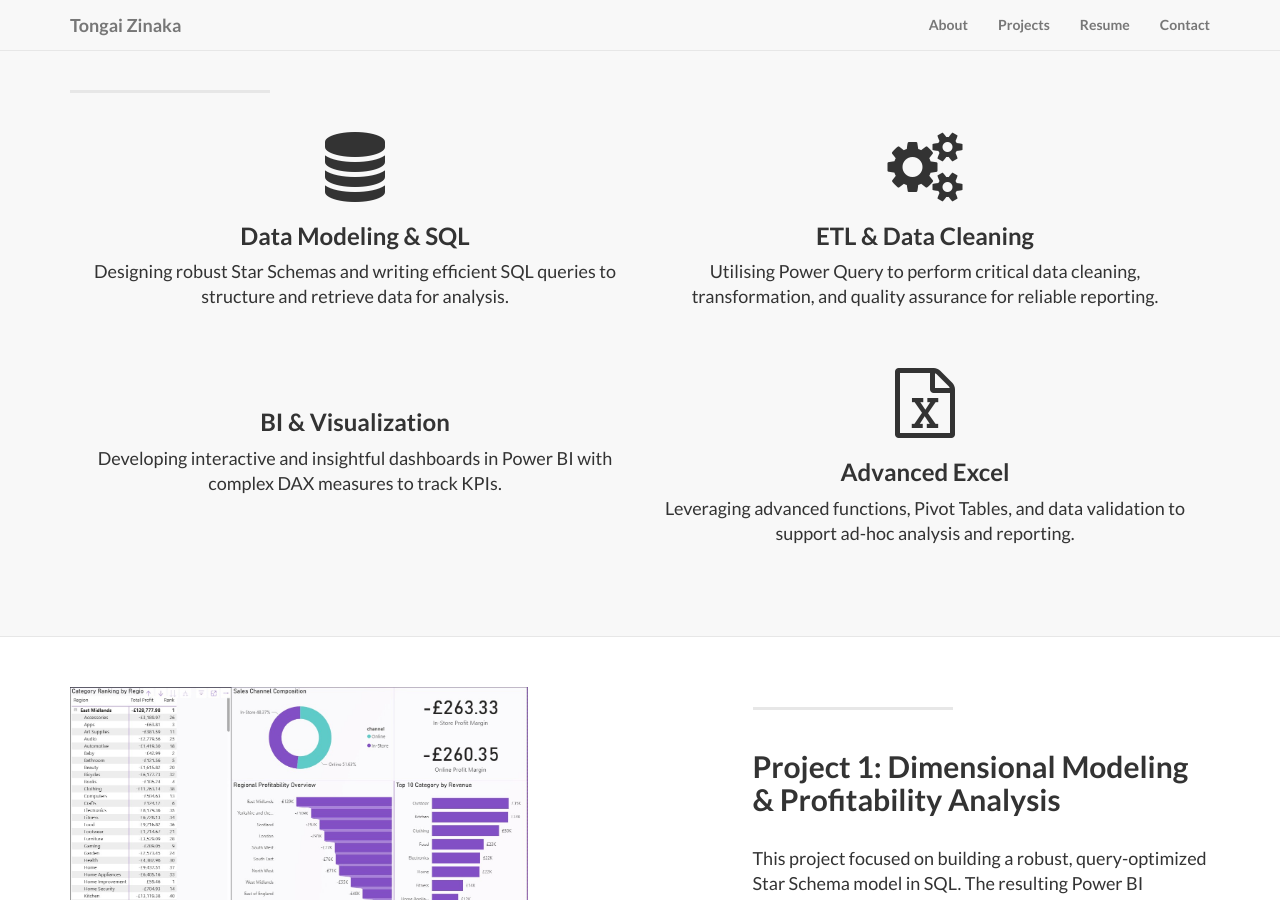
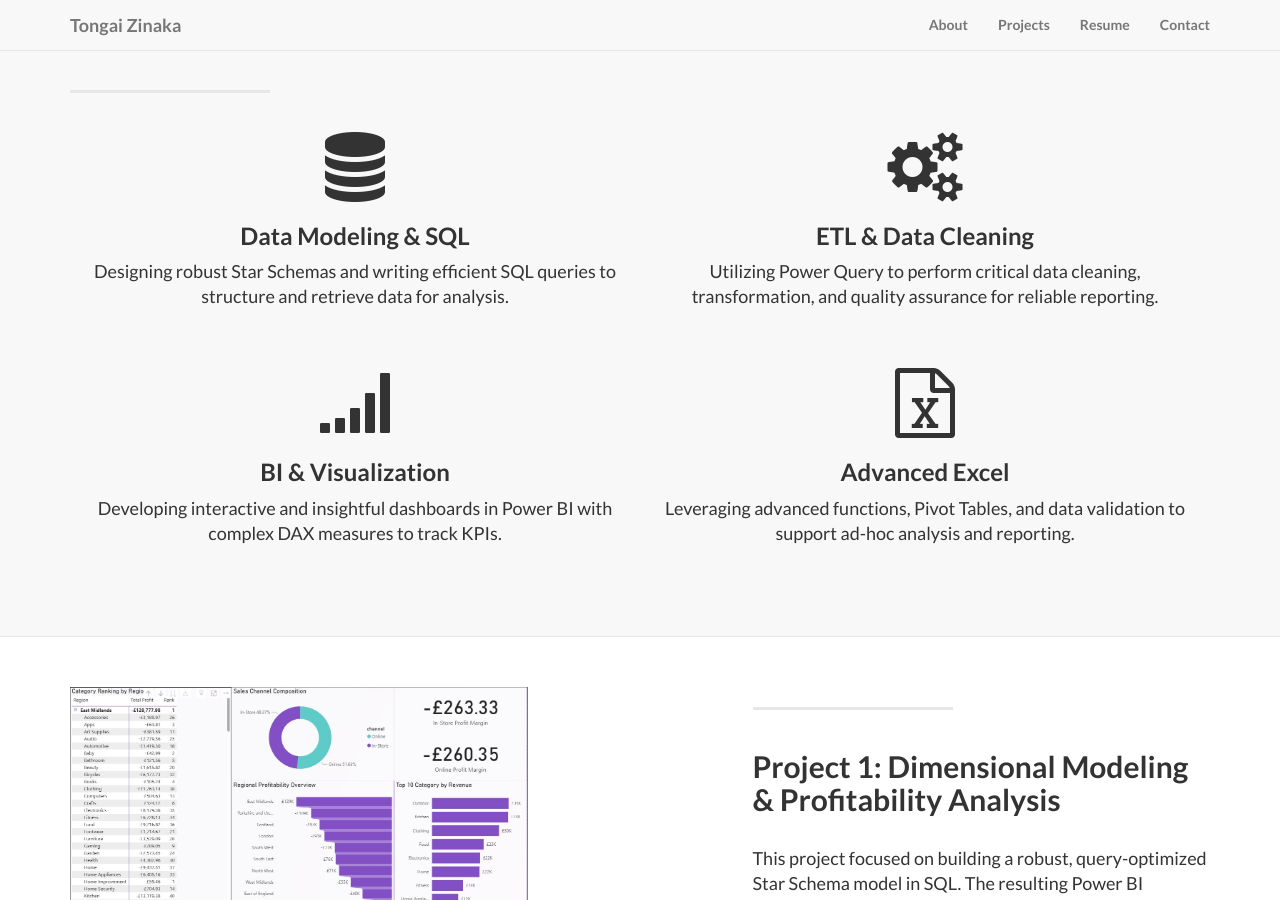
Before and after one commit to Tongai-Zinaka/tongai-zinaka.github.io, a Jekyll site: the page built from index.html, in a window 1280 px wide and 900 px high, scrolled down 1035 px. Built offline with Jekyll 4.4.1, drawn with Linux system fonts in a browser that asks for light colours.

Commit message:
Update index.html

```diff
--- a/index.html
+++ b/index.html
@@ -34,15 +34,16 @@ title: Tongai Zinaka | Data & Business Intelligence Analyst
                     <td style="width: 50%; vertical-align: top; padding: 20px;">
                         <i class="fa fa-cogs fa-5x" aria-hidden="true"></i>
                         <h3>ETL & Data Cleaning</h3>
-                        <p class="lead"> Utilising Power Query to perform critical data cleaning, transformation, and quality assurance for reliable reporting.</p>
+                        <p class="lead">Utilizing Power Query to perform critical data cleaning, transformation, and quality assurance for reliable reporting.</p>
                     </td>
                 </tr>
                 <!-- Second Row of Skills -->
                 <tr style="text-align: center;">
-                   <td style="width: 50%; vertical-align: top; padding: 20px;">
-                       <i class="fa fa-bar-chart fa-5x" aria-hidden="true"></i>
-                       <h3>BI & Visualization</h3>
-                       <p class="lead">Developing interactive and insightful dashboards in Power BI with complex DAX measures to track KPIs.</p>
+                    <td style="width: 50%; vertical-align: top; padding: 20px;">
+                        <!-- THE ICON HAS BEEN CHANGED HERE -->
+                        <i class="fa fa-signal fa-5x" aria-hidden="true"></i>
+                        <h3>BI & Visualization</h3>
+                        <p class="lead">Developing interactive and insightful dashboards in Power BI with complex DAX measures to track KPIs.</p>
                     </td>
                     <td style="width: 50%; vertical-align: top; padding: 20px;">
                         <i class="fa fa-file-excel-o fa-5x" aria-hidden="true"></i>
```
